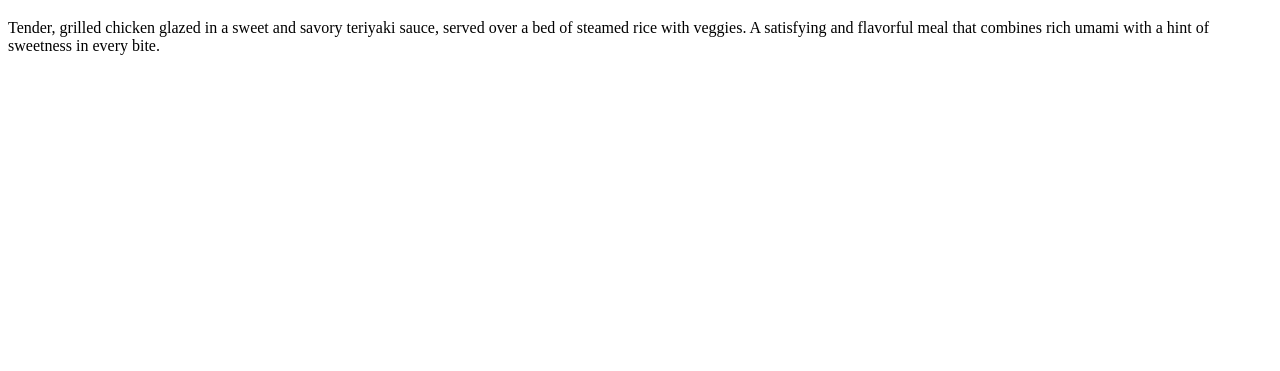
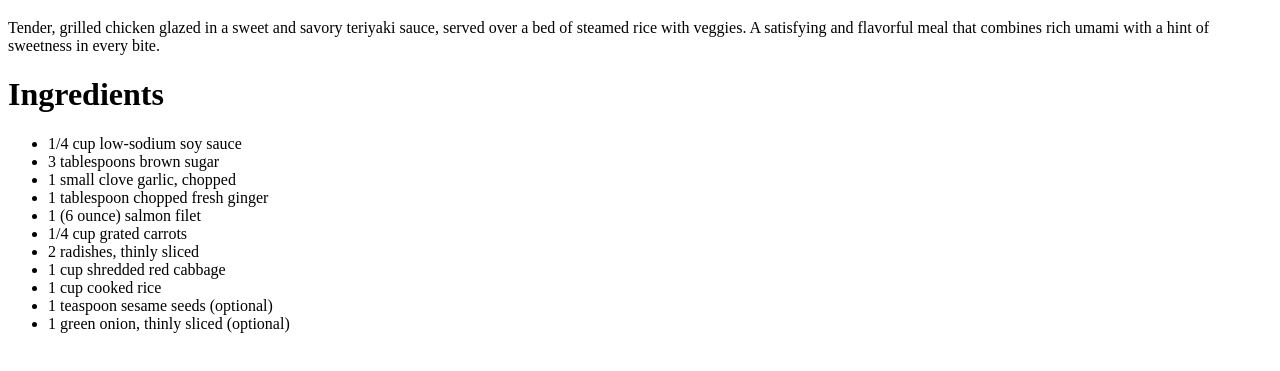
Before and after one commit to GasparDenes/odin-recipes, a plain HTML site: page recipes/teriyaki-salmon-bowl.html in a window 1280 px wide. Shown: the part 159-530 px from the top of the page. Drawn offline with Linux system fonts and the light colour scheme.

Commit message:
Add list of ingredients

```diff
--- a/recipes/teriyaki-salmon-bowl.html
+++ b/recipes/teriyaki-salmon-bowl.html
@@ -12,5 +12,21 @@
     <img src="../images/teriyaki_salmon_bowl.jpg" alt="Teriyaki Salmon Bowl">
     <h1>Description</h1>
     <p>Tender, grilled chicken glazed in a sweet and savory teriyaki sauce, served over a bed of steamed rice with veggies. A satisfying and flavorful meal that combines rich umami with a hint of sweetness in every bite.</p>
+
+    <h1>Ingredients</h1>
+    <ul>
+        <li>1/4 cup low-sodium soy sauce</li>
+        <li>3 tablespoons brown sugar</li>
+        <li>1 small clove garlic, chopped</li>
+        <li>1 tablespoon chopped fresh ginger</li>
+        <li>1 (6 ounce) salmon filet</li>
+        <li>1/4 cup grated carrots</li>
+        <li>2 radishes, thinly sliced</li>
+        <li>1 cup shredded red cabbage</li>
+        <li>1 cup cooked rice</li>
+        <li>1 teaspoon sesame seeds (optional)</li>
+        <li>1 green onion, thinly sliced (optional)</li>
+
+    </ul>
 </body>
 </html>
```
Also changed, not shown: recipes/garlic-fried-chicken.html (+17 -0 lines), recipes/scrambled-eggs.html (+9 -0 lines).
